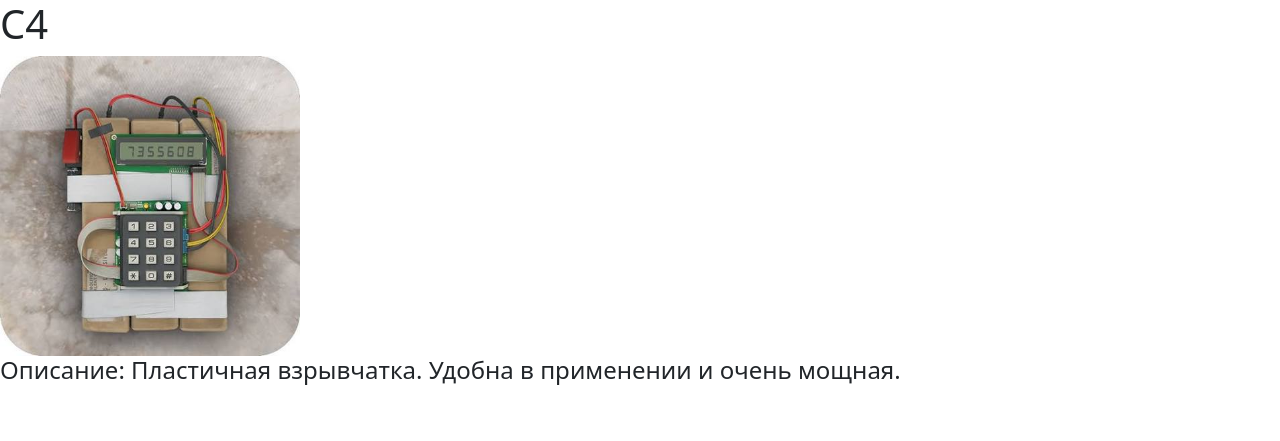
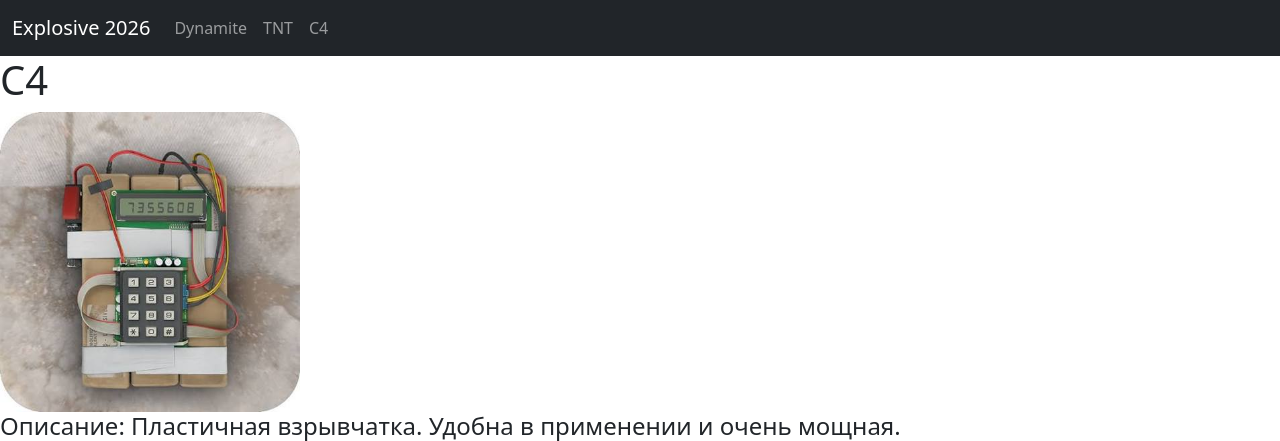
Before and after one commit to Exp10sive/explosive2026, a Node server app: page /c4 in a window 1280 px wide. Shown: the top 441 px of the page. Run offline with Node 20, Linux system fonts and the light colour scheme; some libraries are stand-ins or nearby versions.

Commit message:
explosive_5_2

```diff
--- a/views/layout/page.ejs
+++ b/views/layout/page.ejs
@@ -5,6 +5,27 @@
     <link href="https://cdn.jsdelivr.net/npm/bootstrap@6.0.0-alpha.1/dist/css/bootstrap.min.css" rel="stylesheet" integrity="sha384-B/GM4XqrwHnWXNOWMbloTmrYXZg10cakYGmpfsR/bbzQ6JAJI4ihuyADKLnBgrCe" crossorigin="anonymous">
   </head>
   <body>
+    <nav class="navbar navbar-expand-lg bg-dark navbar-dark">
+  <div class="container-fluid">
+    <a class="navbar-brand" href="/">Explosive 2026</a>
+    <button class="navbar-toggler" type="button" data-bs-toggle="collapse" data-bs-target="#navbarNav">
+      <span class="navbar-toggler-icon"></span>
+    </button>
+    <div class="collapse navbar-collapse" id="navbarNav">
+      <ul class="navbar-nav">
+        <li class="nav-item">
+          <a class="nav-link" href="/dynamite">Dynamite</a>
+        </li>
+        <li class="nav-item">
+          <a class="nav-link" href="/tnt">TNT</a>
+        </li>
+        <li class="nav-item">
+          <a class="nav-link" href="/c4">C4</a>
+        </li>
+      </ul>
+    </div>
+  </div>
+</nav>
     <%- body %>
     <script type="module" src="https://cdn.jsdelivr.net/npm/bootstrap@6.0.0-alpha.1/dist/js/bootstrap.bundle.min.js" integrity="sha384-1a/pXj49ZQ1aHEmrJ+gMw1otqoVsYwlEnlD8mIfY2TV03r20Y0CN7uqx1tQogjPL" crossorigin="anonymous"></script>
   </body>
```
